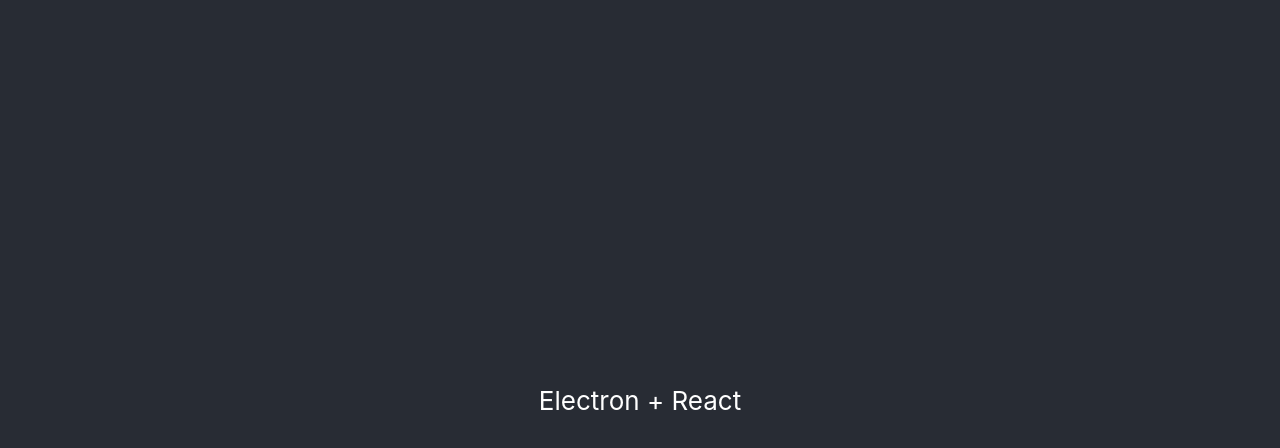
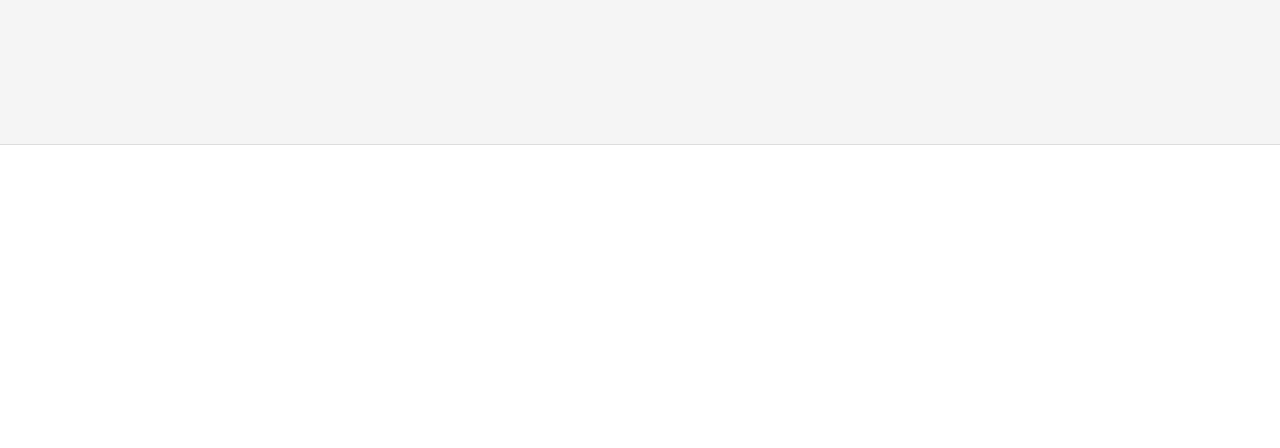
Before and after one commit to Kimdonghyeon7645/Electron_Study, a React (Create React App) app in the folder electron-lab-app/: page / in a window 1280 px wide. Shown: the top 448 px of the page. Built offline with nearby package versions, Linux system fonts and the light colour scheme.

Commit message:
code : 기초 레이아웃 퍼블리싱

```diff
--- a/electron-lab-app/package.json
+++ b/electron-lab-app/package.json
@@ -10,6 +10,7 @@
     "react": "^18.2.0",
     "react-dom": "^18.2.0",
     "react-scripts": "5.0.1",
+    "styled-components": "^6.0.7",
     "web-vitals": "^2.1.4"
   },
   "main": "./src/main.js",
--- a/electron-lab-app/public/index.html
+++ b/electron-lab-app/public/index.html
@@ -19,7 +19,7 @@
     -->
     <title>Electron App</title>
   </head>
-  <body>
+  <body style="margin: 0;">
     <noscript>You need to enable JavaScript to run this app.</noscript>
     <div id="root"></div>
     <!--
--- a/electron-lab-app/src/App.css
+++ /dev/null
@@ -1,38 +0,0 @@
-.App {
-  text-align: center;
-}
-
-.App-logo {
-  height: 40vmin;
-  pointer-events: none;
-}
-
-@media (prefers-reduced-motion: no-preference) {
-  .App-logo {
-    animation: App-logo-spin infinite 20s linear;
-  }
-}
-
-.App-header {
-  background-color: #282c34;
-  min-height: 100vh;
-  display: flex;
-  flex-direction: column;
-  align-items: center;
-  justify-content: center;
-  font-size: calc(10px + 2vmin);
-  color: white;
-}
-
-.App-link {
-  color: #61dafb;
-}
-
-@keyframes App-logo-spin {
-  from {
-    transform: rotate(0deg);
-  }
-  to {
-    transform: rotate(360deg);
-  }
-}
--- a/electron-lab-app/src/App.js
+++ b/electron-lab-app/src/App.js
@@ -1,11 +1,62 @@
-import './App.css';
+import React, { useState, useRef } from "react";
+import { Board, BoardWrapper, RibbonMenu } from "./Styles";
 
 function App() {
+  const [isDragging, setIsDragging] = useState(false);
+  const [isClicking, setIsClicking] = useState(false);
+  const [mousePosition, setMousePosition] = useState({ x: 0, y: 0 });
+  const contentRef = useRef(null);
+
+  const handleMouseDown = (e) => {
+    setMousePosition({ x: e.clientX, y: e.clientY });
+    setIsClicking(true);
+  };
+
+  const handleMouseMove = (e) => {
+    if (!isClicking) return;
+
+    const deltaX = e.clientX - mousePosition.x;
+    const deltaY = e.clientY - mousePosition.y;
+    const scrollLeft = contentRef.current.scrollLeft - deltaX;
+    const scrollTop = contentRef.current.scrollTop - deltaY;
+
+    contentRef.current.scrollLeft = scrollLeft;
+    contentRef.current.scrollTop = scrollTop;
+
+    if (!isDragging) {
+      const distanceMoved = Math.sqrt(
+        Math.pow(deltaX, 2) + Math.pow(deltaY, 2)
+      );
+      setIsDragging(distanceMoved > 8); // 임계값부터 드래그로 인식
+    } else {
+      setMousePosition({ x: e.clientX, y: e.clientY });
+    }
+  };
+
+  const handleMouseUp = (e) => {
+    if (!isClicking) return;
+    if (!isDragging) {
+      alert(`x: ${mousePosition.x}, y: ${mousePosition.y}`)
+    }
+
+    setIsClicking(false);
+    setIsDragging(false);
+  };
+
   return (
-    <div className="App">
-      <header className="App-header">
-        <p>Electron + React</p>
-      </header>
+    <div>
+      <RibbonMenu></RibbonMenu>
+      <BoardWrapper
+        isDragging={isDragging}
+        ref={contentRef}
+        onMouseDown={handleMouseDown}
+        onMouseMove={handleMouseMove}
+        onMouseUp={handleMouseUp}
+        onMouseLeave={handleMouseUp}
+      >
+        <Board style={{ width: 3000, height: 3000 }}>
+        </Board>
+      </BoardWrapper>
     </div>
   );
 }
--- /dev/null
+++ b/electron-lab-app/src/Styles.js
@@ -0,0 +1,61 @@
+import styled, { css } from "styled-components";
+
+const gridLineColor = "#00000010";
+const gridLineSize = "0.5px";
+const SrollBar = css`
+  &::-webkit-scrollbar {
+    /* 스크롤바 전체 영역 */
+    width: 8px;
+    height: 8px;
+  }
+  &::-webkit-scrollbar-thumb {
+    /* 스크롤바 막대 */
+    background: ${(props) => (props.isDragging ? "#00080052" : "#00080025")};
+    border-radius: 10px;
+  }
+  &::-webkit-scrollbar-thumb:hover {
+    background: #00080052;
+  }
+`;
+
+export const RibbonMenu = styled.div`
+  width: full;
+  height: 18vh;
+  position: sticky;
+
+  background-color: #f5f5f5;
+  border-bottom: #dddddd 0.5px solid;
+`;
+
+export const BoardWrapper = styled.div`
+  width: calc(100vw - 2.5px);
+  height: calc(100vh - 18vh - 2.5px);
+
+  background-color: #ffffff;
+  overflow: auto;
+  cursor: ${(props) => (props.isDragging ? "grabbing" : "")};
+
+  ${SrollBar}
+`;
+
+export const Board = styled.div`
+  background-size: 10px, 40px, 10px 10px, 40px 40px;
+  background-image: linear-gradient(
+      90deg,
+      ${gridLineColor} ${gridLineSize},
+      transparent ${gridLineSize}
+    ),
+    linear-gradient(
+      90deg,
+      ${gridLineColor} ${gridLineSize},
+      transparent ${gridLineSize}
+    ),
+    linear-gradient(
+      ${gridLineColor} ${gridLineSize},
+      transparent ${gridLineSize}
+    ),
+    linear-gradient(
+      ${gridLineColor} ${gridLineSize},
+      transparent ${gridLineSize}
+    );
+`;
--- a/electron-lab-app/src/index.css
+++ /dev/null
@@ -1,13 +0,0 @@
-body {
-  margin: 0;
-  font-family: -apple-system, BlinkMacSystemFont, 'Segoe UI', 'Roboto', 'Oxygen',
-    'Ubuntu', 'Cantarell', 'Fira Sans', 'Droid Sans', 'Helvetica Neue',
-    sans-serif;
-  -webkit-font-smoothing: antialiased;
-  -moz-osx-font-smoothing: grayscale;
-}
-
-code {
-  font-family: source-code-pro, Menlo, Monaco, Consolas, 'Courier New',
-    monospace;
-}
--- a/electron-lab-app/src/index.js
+++ b/electron-lab-app/src/index.js
@@ -1,6 +1,5 @@
 import React from 'react';
 import ReactDOM from 'react-dom/client';
-import './index.css';
 import App from './App';
 import reportWebVitals from './reportWebVitals';
 
--- a/electron-lab-app/src/main.js
+++ b/electron-lab-app/src/main.js
@@ -13,6 +13,7 @@ function createWindow() {
       enableRemoteModule: true,
       devTools: isDev,
     },
+    autoHideMenuBar: true,
   });
 
   mainWindow.loadURL(
@@ -21,9 +22,7 @@ function createWindow() {
       : `file://${path.join(__dirname, "../build/index.html")}`
   );
 
-//   if (isDev) {
-//     mainWindow.webContents.openDevTools({ mode: "detach" });
-//   }
+  if (isDev) mainWindow.webContents.openDevTools({ mode: "detach" });
 
   mainWindow.setResizable(true);
   mainWindow.on("closed", () => (mainWindow = null));
```
Also changed, not shown: 1 other file (tests, documents, lock files or other folders).
